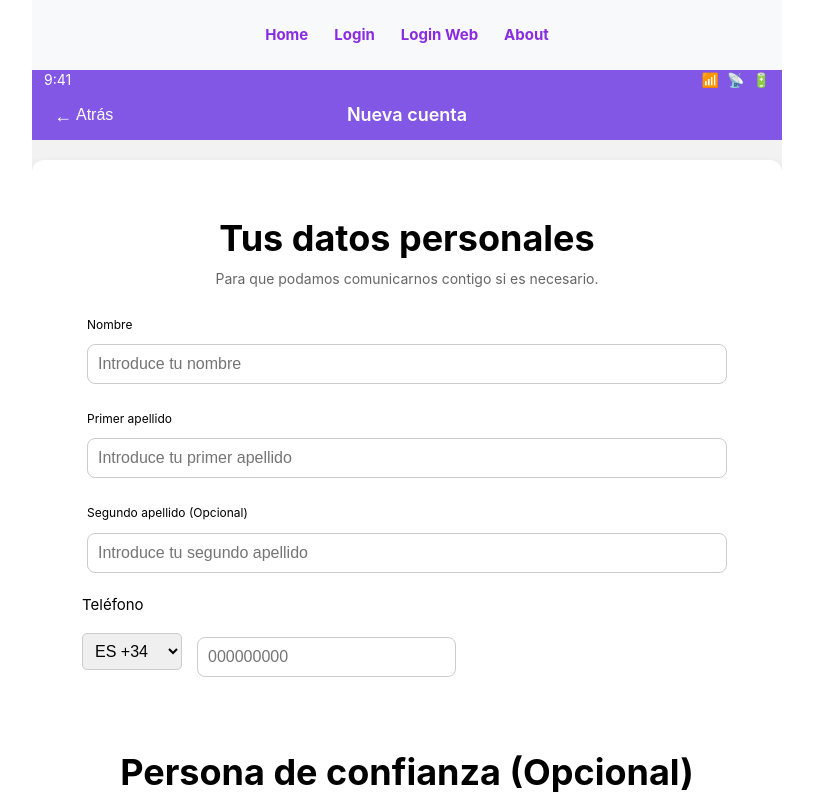
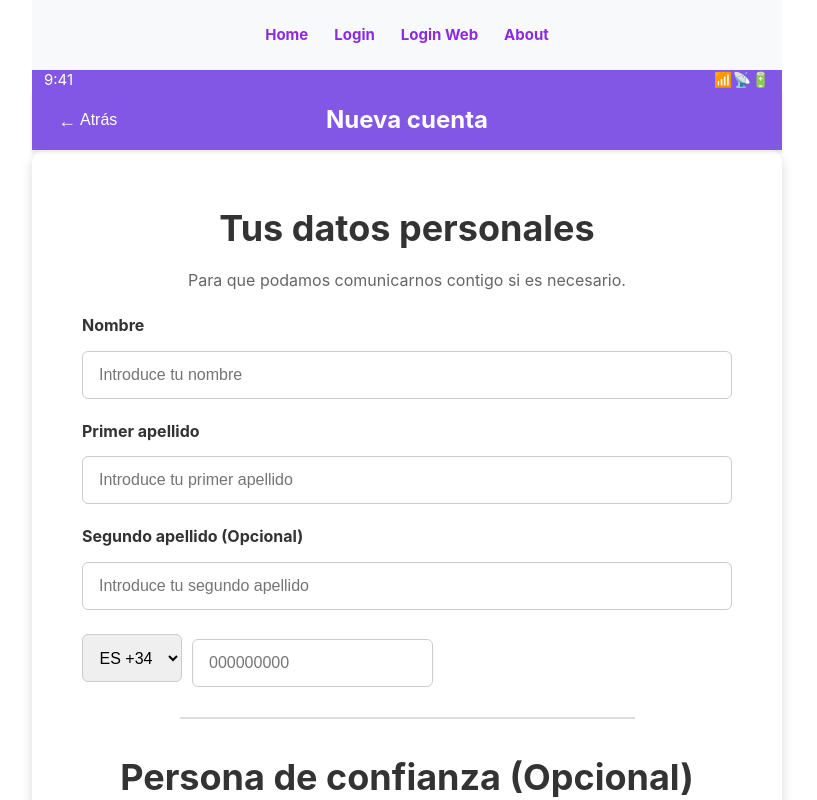
Before and after one commit to CarlosAlberto19/PRACTICAS_ACCESSROBOT, a Vue app: page /datos-personales in a window 1280 px wide. Shown: the top 800 px of the page, without its empty margins (0-817 px from the left). Built offline with nearby package versions, Linux system fonts and the light colour scheme.

Commit message:
Mejoras en la UI: alineación de inputs, header centrado y ajustes de estilos

```diff
--- a/src/App.vue
+++ b/src/App.vue
@@ -1,15 +1,16 @@
 <template>
   <div class="app-container">
+    <!-- Menú global -->
     <header>
       <nav>
         <router-link to="/">Home</router-link>
         <router-link to="/login">Login</router-link>
-        <router-link to="/login-web">Login Web</router-link> <!-- ✅ Nuevo enlace -->
+        <router-link to="/login-web">Login Web</router-link>
         <router-link to="/about">About</router-link>
       </nav>
     </header>
 
-    <!-- 📌 Aseguramos que todo se distribuye en HORIZONTAL -->
+    <!-- Aquí se carga cada vista -->
     <main>
       <router-view />
     </main>
@@ -17,9 +18,7 @@
 </template>
 
 <style scoped>
-/* 📌 CONTENEDOR PRINCIPAL */
-
-/* 📌 HEADER Y NAVEGACIÓN */
+/* Estilos del menú global */
 header {
   width: 100%;
   padding: 20px;
@@ -38,9 +37,4 @@ nav a {
   color: #8a2be2;
   font-weight: bold;
 }
-
-nav a.router-link-exact-active {
-  color: #7a20d2;
-  text-decoration: underline;
-}
 </style>
--- a/src/components/PruebaInput.vue
+++ b/src/components/PruebaInput.vue
@@ -7,21 +7,27 @@ defineProps({
   placeholder: String,
 });
 
-// Estado para manejar la visibilidad
-const inputType = ref("password");
-
+// Estado para manejar la visibilidad del password
+const inputType = ref('password');
 const togglePassword = () => {
-  inputType.value = inputType.value === "password" ? "text" : "password";
+  inputType.value = inputType.value === 'password' ? 'text' : 'password';
 };
 </script>
 
 <template>
   <div class="prueba-input">
-    <label for="">{{ label_input }}</label>
-
+    <label>{{ label_input }}</label>
     <div class="contenedor-input">
-      <input :type="type === 'password' ? inputType : type" :placeholder="placeholder">
-      <span class="material-icons icono-ojo" v-if="type === 'password'" @click="togglePassword">
+      <input
+        :type="type === 'password' ? inputType : type"
+        :placeholder="placeholder"
+        class="input-estilo"
+      />
+      <span
+        v-if="type === 'password'"
+        class="material-icons icono-ojo"
+        @click="togglePassword"
+      >
         {{ inputType === 'password' ? 'visibility' : 'visibility_off' }}
       </span>
     </div>
@@ -29,40 +35,46 @@ const togglePassword = () => {
 </template>
 
 <style scoped>
-/* 📌 CONTENEDOR PRINCIPAL */
+/* Contenedor principal */
 .prueba-input {
   display: flex;
   flex-direction: column;
-  gap: 10px;
+  gap: 8px; /* Espacio entre label e input */
 }
 
-/* 📌 CONTENEDOR INPUT + ICONO */
+/* Label */
+.prueba-input label {
+  font-size: 14px;
+  color: #666;
+}
+
+/* Contenedor de input + icono */
 .contenedor-input {
   position: relative;
   display: flex;
   align-items: center;
 }
 
-/* 📌 INPUT */
-.contenedor-input input {
+/* Estilo del input */
+.input-estilo {
   width: 100%;
-  padding: 10px;
+  height: 48px; /* Altura consistente para web */
+  padding: 12px 16px;
   font-size: 16px;
   border: 1px solid #ccc;
-  border-radius: 8px;
+  border-radius: 6px;
   outline: none;
-  padding-right: 40px; /* Espacio para el icono */
+  box-sizing: border-box;
 }
 
-/* 📌 ICONO DEL OJO */
+/* Icono del ojo */
 .icono-ojo {
   position: absolute;
-  right: 10px;
+  right: 16px;
   cursor: pointer;
-  font-size: 22px;
+  font-size: 20px;
   color: #666;
 }
-
 .icono-ojo:hover {
   color: #333;
 }
--- a/src/views/DatosPersonalesView.vue
+++ b/src/views/DatosPersonalesView.vue
@@ -1,5 +1,5 @@
 <template>
-  <!-- Envoltorio general para el “estilo iOS” -->
+  <!-- Envoltorio general estilo iOS -->
   <div class="ios-wrapper">
     <!-- Barra de estado (hora, señal, wifi, batería) -->
     <div class="status-bar">
@@ -20,13 +20,15 @@
       <h1 class="titulo-header">Nueva cuenta</h1>
     </header>
 
-    <!-- Contenido principal de la página (tu formulario) -->
+    <!-- Contenido principal de la página (formulario) -->
     <main class="contenedor-pagina">
       <div class="caja-formulario">
         <!-- DATOS PERSONALES -->
         <div class="cabecera">
           <h1 class="titulo">Tus datos personales</h1>
-          <p class="subtitulo">Para que podamos comunicarnos contigo si es necesario.</p>
+          <p class="subtitulo">
+            Para que podamos comunicarnos contigo si es necesario.
+          </p>
         </div>
 
         <div class="formulario">
@@ -59,8 +61,6 @@
           />
 
           <!-- Teléfono -->
-          <label class="form-group">
-            <span>Teléfono</span>
           <div class="telefono-container">
             <select v-model="codigoPais" class="codigo-pais">
               <option value="+34">ES +34</option>
@@ -68,15 +68,14 @@
               <option value="+44">UK +44</option>
             </select>
             <PruebaInput
-                class="input-reducido input-telefono"
               id="telefono"
+              class="input-telefono"
               label_input=""
               placeholder="000000000"
               type="tel"
               v-model="telefono"
             />
           </div>
-          </label>
         </div>
 
         <div class="separador"></div>
@@ -159,67 +158,52 @@ const volverAtras = () => {
 </script>
 
 <style scoped>
-/* 1) Permite scroll y une las barras */
-.ios-wrapper {
+/* ============================
+   ENVOLTORIO GENERAL
+=============================== */
+.web-wrapper {
   display: flex;
   flex-direction: column;
-  width: 100%;
-  /* min-height para que ocupe al menos la pantalla completa */
   min-height: 100vh;
-  background-color: #f2f2f2;
-  /* Permite scroll vertical si el contenido es más grande que la pantalla */
-  overflow-y: auto;
+  background-color: #f8f9fa;
   box-sizing: border-box;
 }
 
-/* Barra de estado (hora, señal, wifi, batería) */
+/* ============================
+   STATUS BAR (hora, wifi, etc.)
+   (SIN CAMBIOS)
+=============================== */
 .status-bar {
   display: flex;
   justify-content: space-between;
   align-items: center;
   height: 20px;
-  background-color: #8357E5;
+  background-color: #8357E5; /* Morado */
   color: #fff;
   padding: 0 12px;
-  /* Quita bordes redondeados para que se una con la barra siguiente */
-  border-radius: 0;
   margin: 0;
 }
 
-.status-time {
-  font-size: 14px;
+/* ============================
+   BARRA SUPERIOR
+   (AQUÍ HACEMOS LOS CAMBIOS)
+=============================== */
+.header-bar {
+  position: relative;      /* Para colocar el botón con position absolute */
+  display: flex;
+  align-items: center;
+  justify-content: center; /* Centra el título en el eje horizontal */
+  height: 60px;
+  background-color: #8357E5;
+  color: #fff;
+  padding: 0 20px;
+  box-shadow: 0 2px 4px rgba(0, 0, 0, 0.1);
 }
 
-.status-icons {
-  display: flex;
-  align-items: center;
-  gap: 8px;
-}
-
-.icon-signal,
-.icon-wifi,
-.icon-battery {
-  font-size: 14px;
-}
-
-/* Barra superior morada */
-.header-bar {
-  position: relative;
-  display: flex;
-  align-items: center;
-  justify-content: center;
-  height: 50px;
-  background-color: #8357E5;
-  color: #fff;
-  padding: 0 16px;
-  /* No margen entre la status bar y la header bar */
-  margin: 0;
-  border-radius: 0;
-}
-
+/* Botón 'Atrás' a la izquierda */
 .btn-atras {
   position: absolute;
-  left: 16px;
+  left: 20px;         /* Separa el botón del borde izquierdo */
   background: none;
   border: none;
   color: #fff;
@@ -230,30 +214,35 @@ const volverAtras = () => {
   gap: 4px;
 }
 
+/* Flecha */
 .flecha {
   font-size: 18px;
   transform: translateY(1px);
 }
 
+/* Título con texto en blanco */
 .titulo-header {
-  font-size: 18px;
-  font-weight: 600;
+  font-size: 24px;
+  font-weight: bold;
   margin: 0;
+  color: #fff;           /* BLANCO */
 }
 
-/* Contenido principal */
+/* ============================
+   CONTENIDO PRINCIPAL
+=============================== */
 .contenedor-pagina {
   display: flex;
   justify-content: center;
-  align-items: flex-start;
+  align-items: center;
   flex: 1;
   width: 100%;
-  /* Quita color de fondo para que se vea el gris */
-  background-color: transparent;
-  padding: 20px 0;
-  box-sizing: border-box;
+  background-color: #f8f9fa;
 }
 
+/* ============================
+   FORMULARIO EXPANDIDO Y CENTRADO
+=============================== */
 .caja-formulario {
   display: flex;
   flex-direction: column;
@@ -265,68 +254,106 @@ const volverAtras = () => {
   box-shadow: 0 6px 12px rgba(0, 0, 0, 0.15);
 }
 
-/* Formulario */
+/* Cabeceras dentro del formulario */
+.cabecera {
+  text-align: center;
+  margin-bottom: 20px;
+}
+.titulo {
+  font-size: 36px;
+  font-weight: bold;
+  margin: 0 0 10px;
+  color: #333;
+}
+.subtitulo {
+  font-size: 16px;
+  color: #666;
+  margin: 0;
+}
+
+/* Separador */
+.separador {
+  margin: 30px auto;
+  width: 70%;
+  border: 0;
+  border-top: 2px solid #ddd;
+}
+
+/* ============================
+   FORMULARIO E INPUTS
+=============================== */
 .formulario {
   display: flex;
   flex-direction: column;
-  gap: 15px;
+  gap: 20px;
   width: 100%;
 }
-
-/* Label + contenedor de select+input */
 .form-group {
   display: flex;
   flex-direction: column;
   gap: 5px;
+  width: 100%;
+}
+.error-texto {
+  color: red;
+  font-size: 14px;
+  margin-top: -10px;
 }
 
-/* Tlf Container */
+/* ============================
+   TELÉFONO (select + input)
+=============================== */
 .telefono-container {
   display: flex;
   align-items: center;
   gap: 10px;
+  width: 100%;
 }
-
 .codigo-pais {
-  padding: 8px;
+  flex: 0 0 100px;
+  height: 48px;
+  padding: 10px;
   font-size: 16px;
-  border-radius: 5px;
   border: 1px solid #ccc;
-  flex: 0 0 100px;
-}
-
-/* Error de validación */
-.error-texto {
-  color: red;
-  font-size: 12px;
-  margin-top: -10px;
-}
-
-/* Separador */
-.separador {
-  margin: 30px 0;
-  border-top: 2px solid #ddd;
-}
-
-.cabecera {
+  border-radius: 6px;
   text-align: center;
-  margin-bottom: 20px;
-}
-
-.titulo {
-  font-size: 36px;
-  font-weight: bold;
+  box-sizing: border-box;
   margin: 0;
 }
 
-.subtitulo {
-  font-size: 14px;
-  color: #666;
+/* Sube un poco el input interno de PruebaInput */
+:deep(.prueba-input.input-telefono .contenedor-input input) {
+  height: 48px;
+  padding: 10px 16px;
+  font-size: 16px;
+  border: 1px solid #ccc;
+  border-radius: 6px;
+  box-sizing: border-box;
   margin: 0;
+  line-height: 1.2;
+  margin-top: -3px;
 }
 
-.input-reducido {
-  font-size: 12px; /* Reduce el tamaño de la fuente en un 40% */
-  padding: 5px; /* Reduce el padding en un 40% */
+/* ============================
+   LABELS EN NEGRITA
+=============================== */
+:deep(.prueba-input label) {
+  font-size: 16px;
+  font-weight: bold;
+  color: #333;
+  margin-bottom: 4px;
+}
+.form-group > span {
+  font-size: 16px;
+  font-weight: bold;
+  color: #333;
+  margin-bottom: 4px;
+}
+
+/* ============================
+   BOTÓN "SIGUIENTE"
+=============================== */
+:deep(.primary-button) {
+  margin-top: 30px; /* Baja el botón para darle espacio */
 }
 </style>
```
Lines whose indentation alone changed are shown as unchanged.
